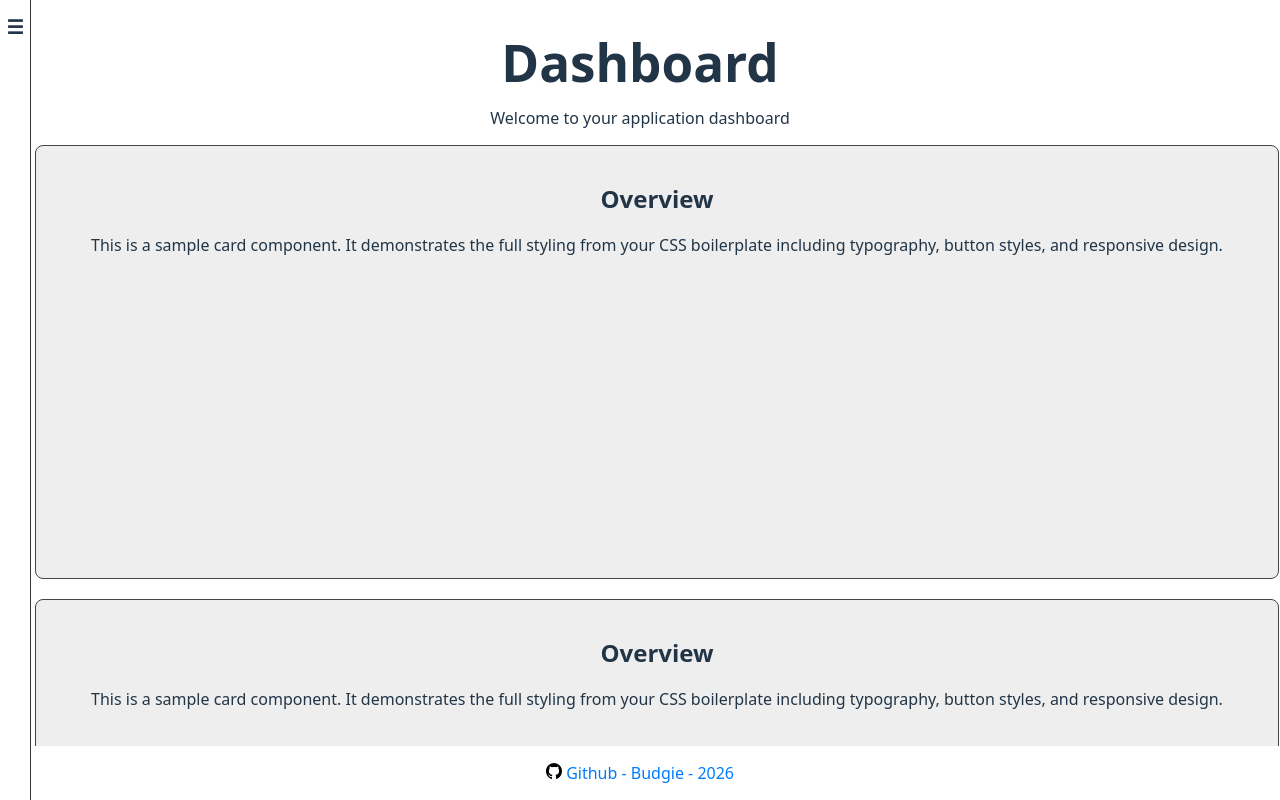
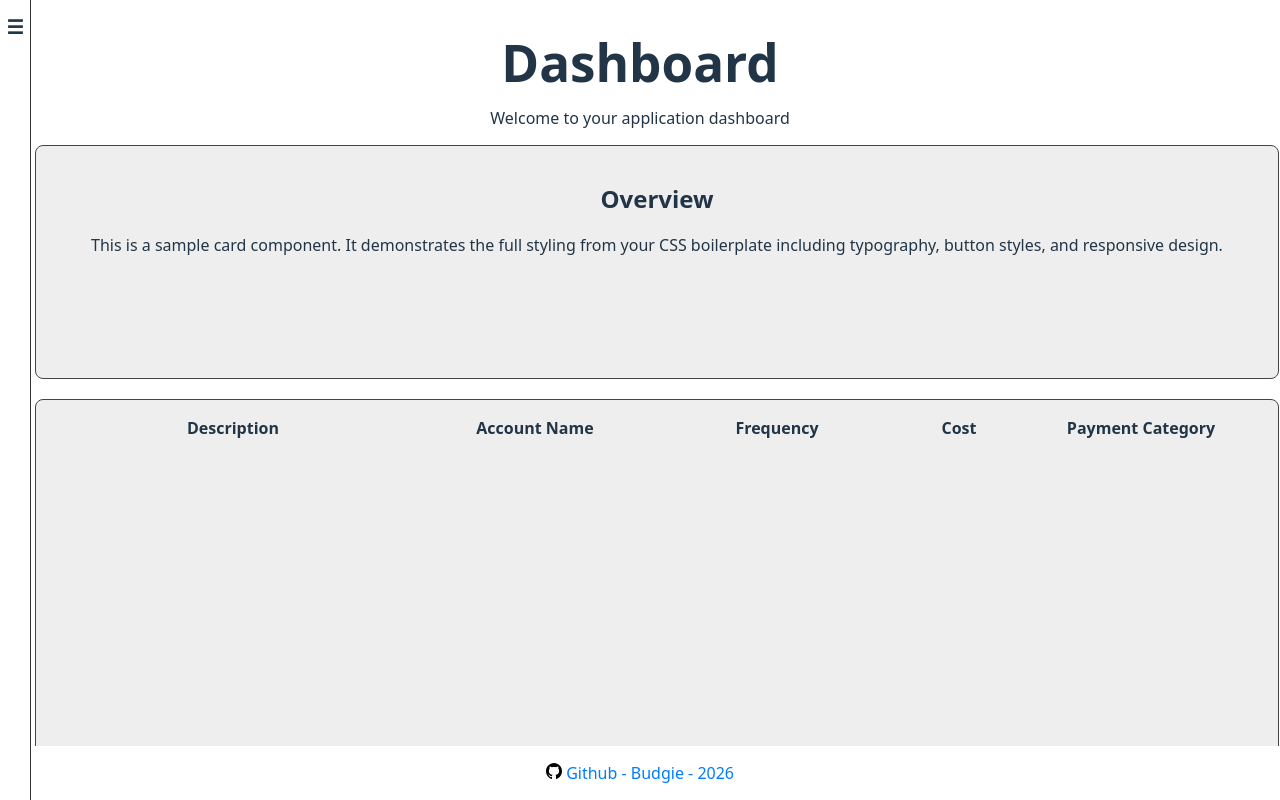
Before and after one commit to Eunoseer/Budgie, a React (Vite) app: page / in a window 1280 px wide. Built offline with nearby package versions, Linux system fonts and the light colour scheme.

Commit message:
initial commit of data table, local storage handling and schema

```diff
--- a/src/components/button.tsx
+++ b/src/components/button.tsx
@@ -46,7 +46,12 @@ export const Button: React.FC<ButtonProps> = ({
   }, []);
 
   return (
-    <button ref={buttonRef} onClick={onClick} type={type} className={className}>
+    <button
+      ref={buttonRef}
+      onClick={onClick}
+      type={type}
+      className={`standard ${className}`}
+    >
       {children}
     </button>
   );
--- a/src/components/contentManager.ts
+++ b/src/components/contentManager.ts
@@ -7,4 +7,15 @@ export const configSchema = z.object({
   paymentCategory: z.array(z.string()),
 });
 
+export const dataSchema = z.array(
+  z.object({
+    id: z.number(),
+    description: z.string(),
+    accountName: z.string(),
+    frequency: z.string(),
+    cost: z.number(),
+    paymentCategory: z.string(),
+  }),
+);
+
 export type configSchemaType = z.infer<typeof configSchema>;
--- a/src/components/contentManager.tsx
+++ b/src/components/contentManager.tsx
@@ -32,8 +32,6 @@ export function ContentManager() {
       try {
         const fileContent = e.target?.result as string;
         const data = JSON.parse(fileContent);
-
-        console.log(data);
 
         // Filter out keys not defined in the schema
         const filteredData = Object.keys(data)
@@ -150,7 +148,6 @@ export function ContentManager() {
         <Button type="button" onClick={() => importConfiguration()}>
           Import Configuration
         </Button>
-        &nbsp;
         <Button type="button" onClick={() => exportConfiguration()}>
           Export Configuration
         </Button>
--- /dev/null
+++ b/src/components/table.tsx
@@ -0,0 +1,140 @@
+import { useState, useEffect, useRef } from "react";
+import { dataSchema } from "./contentManager";
+
+const getPaymentOptions = (): string[] => {
+  const storedPaymentOptions = localStorage.getItem("paymentCategory");
+  return storedPaymentOptions ? JSON.parse(storedPaymentOptions) : [];
+};
+
+const getAccountNames = (): string[] => {
+  const storedAccountNames = localStorage.getItem("accountName");
+  return storedAccountNames ? JSON.parse(storedAccountNames) : [];
+};
+
+export function Table() {
+  const [data, setData] = useState(() => {
+    const storedData = localStorage.getItem("tableData");
+    const parsedJson = storedData ? JSON.parse(storedData) : [];
+    return dataSchema.parse(parsedJson);
+  });
+
+  const timeoutRef = useRef<number | undefined>(undefined);
+
+  // Update selected value and save to localStorage
+  const handleDropdownChange = (
+    e: React.ChangeEvent<HTMLSelectElement>,
+    index: number,
+  ) => {
+    const selectedValue = e.target.value;
+    const updatedData = data.map((item) =>
+      item.id === index ? { ...item, [e.target.name]: selectedValue } : item,
+    );
+    setData(updatedData);
+  };
+
+  const handleTextChange = (
+    e: React.ChangeEvent<HTMLInputElement>,
+    index: number,
+  ) => {
+    const { name, value } = e.target;
+    clearTimeout(timeoutRef.current);
+    timeoutRef.current = window.setTimeout(() => {
+      const updatedData = data.map((item) =>
+        item.id === index ? { ...item, [name]: value } : item,
+      );
+      setData(updatedData);
+    }, 100);
+  };
+
+  useEffect(() => {
+    localStorage.setItem("tableData", JSON.stringify(data));
+  }, [data]);
+
+  useEffect(() => {
+    return () => {
+      if (timeoutRef.current) {
+        clearTimeout(timeoutRef.current);
+      }
+    };
+  }, []);
+
+  return (
+    <table
+      style={{
+        width: "100%",
+        tableLayout: "fixed",
+        borderCollapse: "collapse",
+        borderSpacing: "0px",
+        overflowX: "auto",
+      }}
+    >
+      <thead>
+        <tr>
+          {/* <th style={{ width: "3%" }}></th> */}
+          <th style={{ width: "30%" }}>Description</th>
+          <th style={{ width: "20%" }}>Account Name</th>
+          <th style={{ width: "20%" }}>Frequency</th>
+          <th style={{ width: "10%" }}>Cost</th>
+          <th style={{ width: "20%" }}>Payment Category</th>
+        </tr>
+      </thead>
+      <tbody>
+        {data.map((item) => (
+          <tr key={item.id}>
+            {/* <td></td> */}
+            <td style={{ padding: "0px" }}>
+              <input
+                name="description"
+                value={item.description}
+                onChange={(e) => handleTextChange(e, item.id)}
+              />
+            </td>
+            <td style={{ padding: "0px" }}>
+              <select
+                name="accountName"
+                value={item.accountName}
+                onChange={(e) => handleDropdownChange(e, item.id)}
+              >
+                {getAccountNames().map((option) => (
+                  <option key={option} value={option}>
+                    {option}
+                  </option>
+                ))}
+              </select>
+            </td>
+            <td style={{ padding: "0px" }}>
+              <select
+                name="frequency"
+                value={item.frequency}
+                onChange={(e) => handleDropdownChange(e, item.id)}
+              >
+                <option value="annually">Annually</option>
+                <option value="fortnightly">Fortnightly</option>
+              </select>
+            </td>
+            <td style={{ padding: "0px" }}>
+              <input
+                name="cost"
+                value={item.cost}
+                onChange={(e) => handleTextChange(e, item.id)}
+              />
+            </td>
+            <td style={{ padding: "0px" }}>
+              <select
+                name="paymentCategory"
+                value={item.paymentCategory}
+                onChange={(e) => handleDropdownChange(e, item.id)}
+              >
+                {getPaymentOptions().map((option) => (
+                  <option key={option} value={option}>
+                    {option}
+                  </option>
+                ))}
+              </select>
+            </td>
+          </tr>
+        ))}
+      </tbody>
+    </table>
+  );
+}
--- a/src/index.css
+++ b/src/index.css
@@ -222,7 +222,7 @@ button {
   background-color: var(--color-button-bg);
   color: var(--color-button-text);
   cursor: pointer;
-  transition: all 0.25s ease;
+  transition: background-color 0.25s ease;
 }
 
 button:hover {
@@ -233,6 +233,10 @@ button:focus,
 button:focus-visible {
   background-color: var(--color-button-focus);
   transition: background-color 0.1s ease;
+}
+
+button.standard {
+  margin: 0.3rem 0.1rem;
 }
 
 /* Reset Button Styles */
@@ -269,9 +273,28 @@ input, textarea, select {
   border: 1px solid #666;
   padding: 8px 12px;
   font-size: 1em;
-  margin-bottom: 16px;
+  line-height: 1.5;
+  height: 2.25rem;
   width: 100%;
+  box-sizing: border-box;
 }
+
+input.radio {
+  height: 1.2rem;
+}
+
+input[type="text"], input[type="number"], input[type="search"] {
+  appearance: none;
+  -webkit-appearance: none;
+  -moz-appearance: none;
+}
+
+select {
+  appearance: none;
+  -webkit-appearance: none;
+  -moz-appearance: none;
+}
+
 
 input:focus,
 textarea:focus,
--- a/src/pages/dashboard.tsx
+++ b/src/pages/dashboard.tsx
@@ -1,3 +1,5 @@
+import { Table } from "../components/table";
+
 function Dashboard() {
   return (
     <>
@@ -5,15 +7,6 @@ function Dashboard() {
         <h1>Dashboard</h1>
         <p>Welcome to your application dashboard</p>
       </header>
-
-      <section className="card v50">
-        <h2>Overview</h2>
-        <p>
-          This is a sample card component. It demonstrates the full styling from
-          your CSS boilerplate including typography, button styles, and
-          responsive design.
-        </p>
-      </section>
       <section className="card v25">
         <h2>Overview</h2>
         <p>
@@ -23,12 +16,7 @@ function Dashboard() {
         </p>
       </section>
       <section className="card v75">
-        <h2>Overview</h2>
-        <p>
-          This is a sample card component. It demonstrates the full styling from
-          your CSS boilerplate including typography, button styles, and
-          responsive design.
-        </p>
+        <Table />
       </section>
     </>
   );
--- a/src/pages/settings.tsx
+++ b/src/pages/settings.tsx
@@ -29,6 +29,7 @@ export function Settings({
               name="mode"
               value="system"
               checked={localMode === "system"}
+              className="radio"
               onChange={() => handleModeChange("system")}
             />
             System
@@ -39,6 +40,7 @@ export function Settings({
               name="mode"
               value="light"
               checked={localMode === "light"}
+              className="radio"
               onChange={() => handleModeChange("light")}
             />
             Light
@@ -49,6 +51,7 @@ export function Settings({
               name="mode"
               value="dark"
               checked={localMode === "dark"}
+              className="radio"
               onChange={() => handleModeChange("dark")}
             />
             Dark
```
